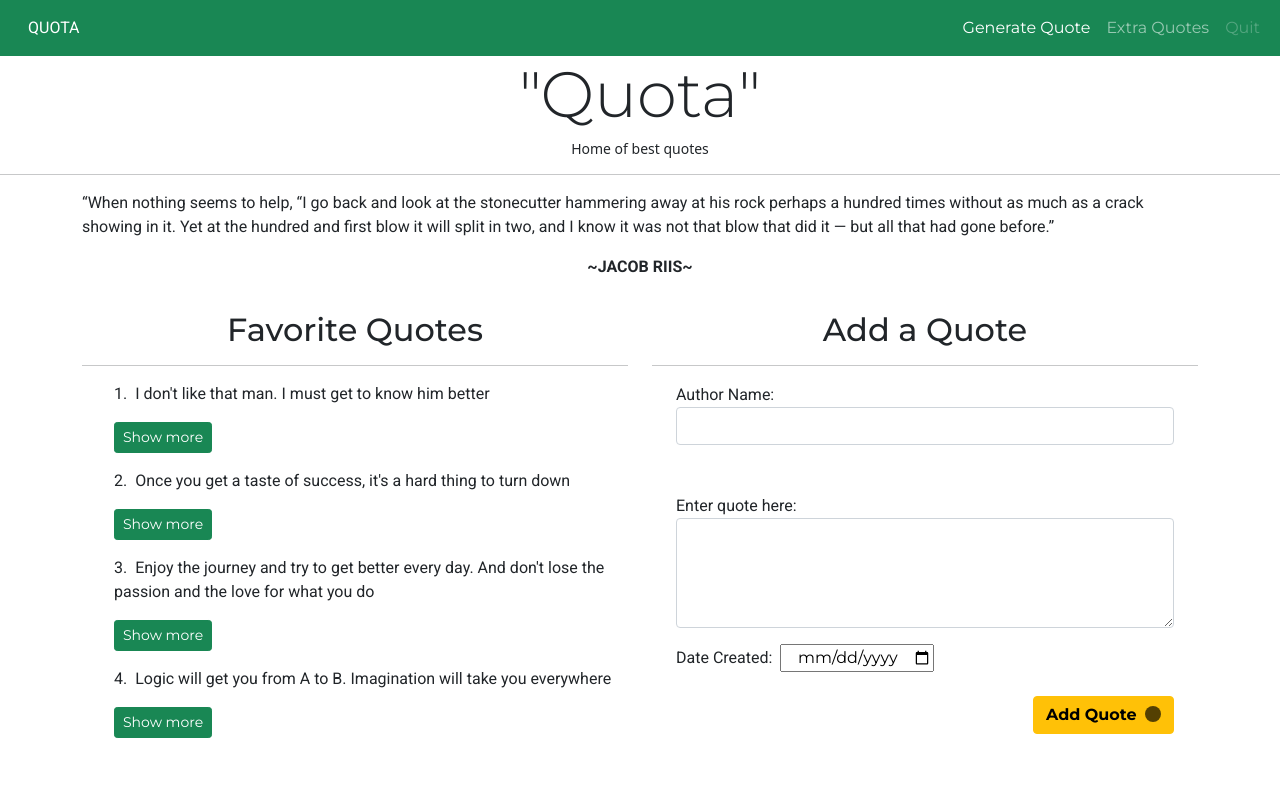
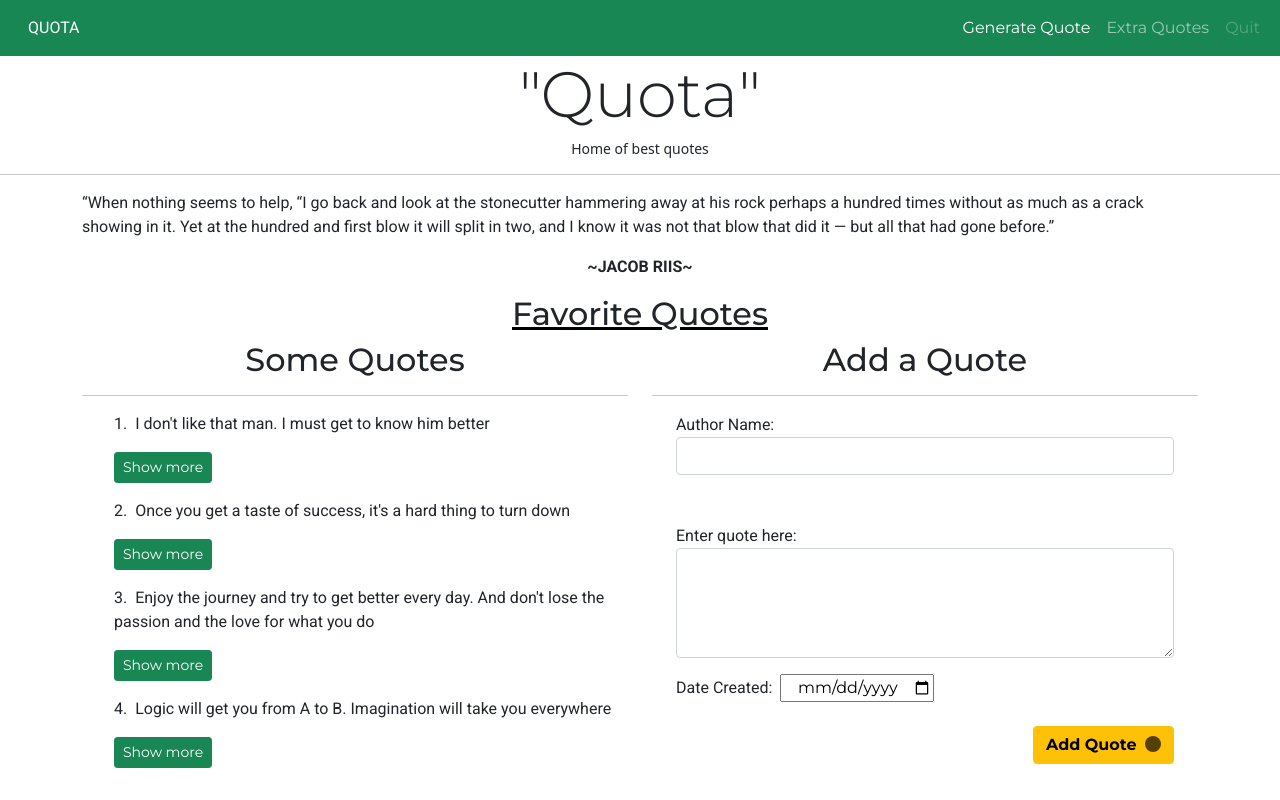
Before and after one commit to Williamsoditi/Quota, an Angular app: page / in a window 1280 px wide. Built offline with nearby package versions, Linux system fonts and the light colour scheme.

Commit message:
Fix : Resolved submit button - This resolves the submit button bug

```diff
--- a/src/app/about/about.component.html
+++ b/src/app/about/about.component.html
@@ -2,13 +2,4 @@
     <p>“When nothing seems to help, “I go back and look at the stonecutter hammering away at his rock perhaps a hundred times without as much as a crack showing in it. Yet at the hundred and first blow it will split in two, and I know it was not that blow that did it — but all that had gone before.”</p>
     <strong><p class="text-center text-uppercase">~Jacob Riis~</p></strong>
 </div>
-<div class="container">
-    <div class="row pt-3">
-      <div class="col-md-6">
-        <app-quote></app-quote>
-      </div>
-      <div class="col-md-6">
-        <app-quote-form></app-quote-form>
-      </div>
-    </div>
-</div>
+<app-quote></app-quote>
--- a/src/app/about/about.component.ts
+++ b/src/app/about/about.component.ts
@@ -1,4 +1,5 @@
-import { Component, OnInit } from '@angular/core';
+import { Component, EventEmitter, OnInit, Output } from '@angular/core';
+import { Quote } from '../quote';
 
 @Component({
   selector: 'app-about',
@@ -7,6 +8,7 @@ import { Component, OnInit } from '@angular/core';
 })
 export class AboutComponent implements OnInit {
 
+
   constructor() { }
 
   ngOnInit(): void {
--- a/src/app/quote-form/quote-form.component.html
+++ b/src/app/quote-form/quote-form.component.html
@@ -1,7 +1,7 @@
 <h2 class="text-center">Add a Quote</h2>
 <hr>
 <div class="container-fluid">
-    <form action="#" #quoteForm="ngForm">
+    <form #quoteForm= "ngForm" (ngSubmit)="submitQuote()">
         <div class="form-group">
             <label for="author-name">Author Name:</label>
             <input type="text" required class="form-control" id="author-name" [(ngModel)]="newQuote.author" name="author-name" #name="ngModel">
--- a/src/app/quote-form/quote-form.component.ts
+++ b/src/app/quote-form/quote-form.component.ts
@@ -1,4 +1,4 @@
-import { Component, OnInit } from '@angular/core';
+import { Component, EventEmitter, OnInit, Output } from '@angular/core';
 import { Quote } from '../quote';
 
 @Component({
@@ -9,6 +9,14 @@ import { Quote } from '../quote';
 export class QuoteFormComponent implements OnInit {
 
   newQuote = new Quote(0, "","",0,0, new Date());
+
+
+  @Output()addQuote = new EventEmitter<Quote>();
+
+  submitQuote(){
+    this.addQuote.emit(this.newQuote);
+  }
+
   constructor() { }
 
   ngOnInit(): void {
--- a/src/app/quote/quote.component.html
+++ b/src/app/quote/quote.component.html
@@ -1,4 +1,8 @@
-<h2 class="text-center">Favorite Quotes</h2>
+<h2 class="text-center out">Favorite Quotes</h2>
+<div class="container">
+    <div class="row">
+        <div class="col-md-6">
+            <h2 class="text-center">Some Quotes</h2>
             <hr>
             <ol>
                 <div *ngFor="let quote of quote; let i = index">
@@ -7,6 +11,13 @@
                     <app-quote-detail *ngIf="quote.showAuthor" [quote]="quote" (isRead)="deleteQuote($event,i)"></app-quote-detail>
                 </div>
             </ol>
+        </div>
+        <div class="col-md-6">
+            <app-quote-form (addQuote)="addNewQuote($event)"></app-quote-form>
+        </div>
+    </div>
+</div>
+
 
 <!-- HIGHLIGHT DIRECTIVE LOGIC - by upvotes -->
 <!-- <div *ngIf="quote.upvotes == highest ; then highlight else default">
--- a/src/app/quote/quote.component.ts
+++ b/src/app/quote/quote.component.ts
@@ -28,6 +28,13 @@ export class QuoteComponent implements OnInit {
       this.quote.splice(index,1)
     }
   }
+
+  addNewQuote(quote:Quote){
+    let quoteLength = this.quote.length;
+    quote.id = quoteLength +1;
+    // quote.completeDate = new Date(quote.completeDate);
+    this.quote.push(quote);
+  }
 // upvote logic ///
   // arr: number[] = this.quote.map(quote=>quote.upvote)
   // highest = Math.max(...this.arr)
--- a/src/styles.css
+++ b/src/styles.css
@@ -7,3 +7,6 @@ a, h1, h2, input, button{
 p, li, span, label{
     font-family: 'Roboto', sans-serif;
 }
+.out{
+    text-decoration: underline solid black;
+}
```
Lines whose indentation alone changed are shown as unchanged.
